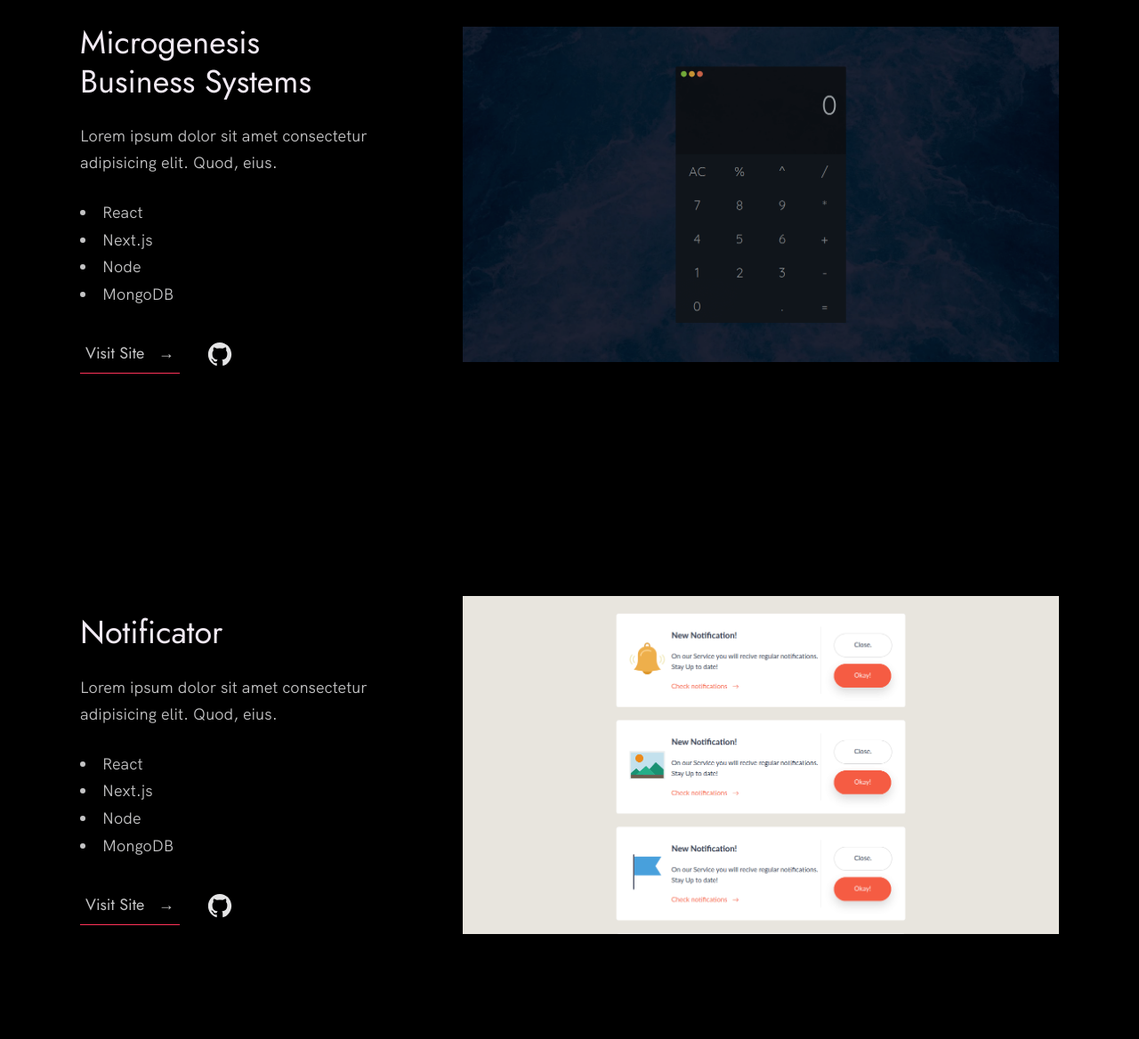
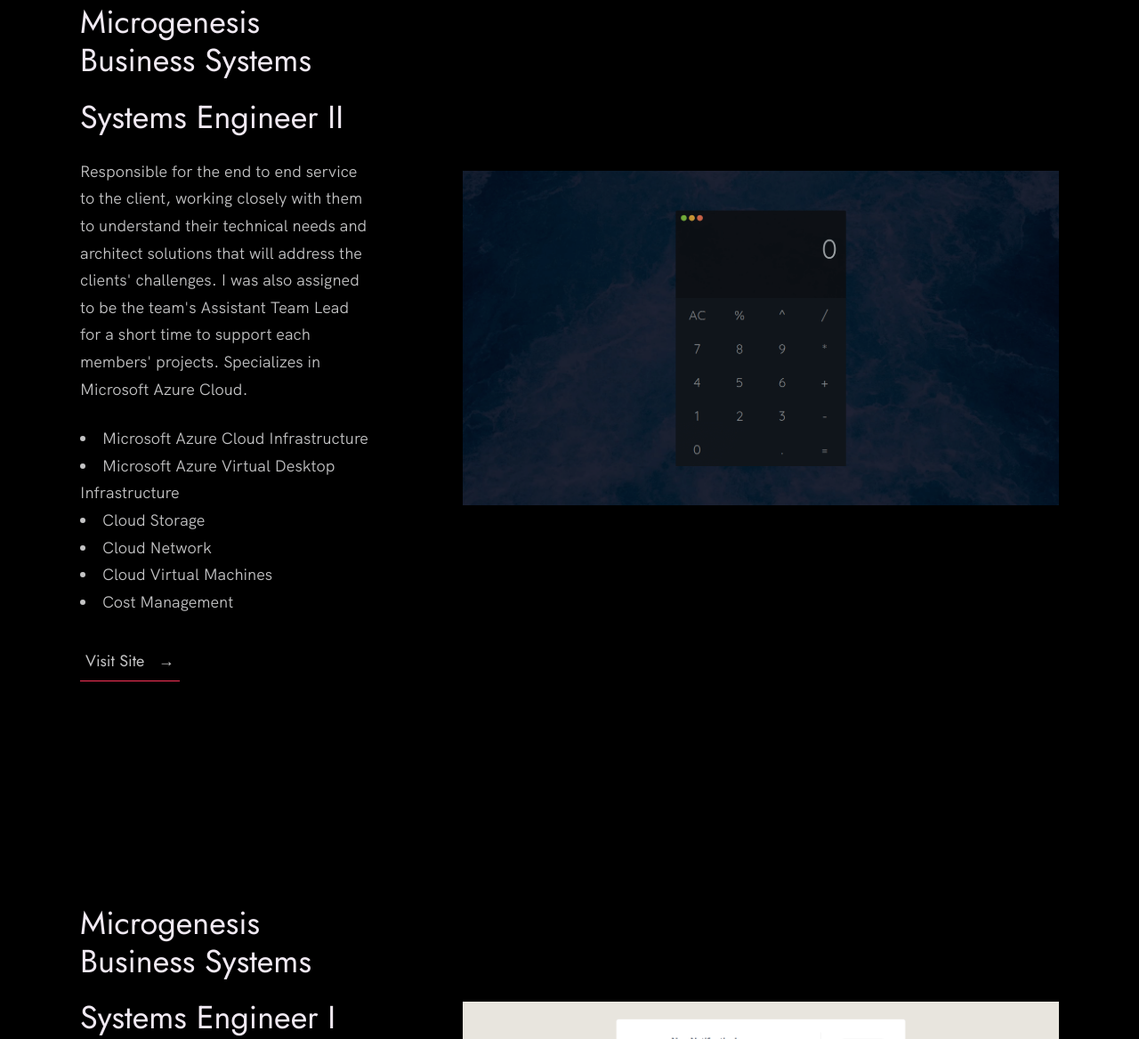
Before and after one commit to Srslybruhh/github-portfolio, a plain HTML site: page index.html in a window 1280 px wide. Shown: the part 2090-3258 px from the top of the page at 89% size. Drawn offline with Linux system fonts and the light colour scheme.

Commit message:
Work Experience Commit

```diff
--- a/index.html
+++ b/index.html
@@ -78,7 +78,8 @@
 
           <div class="work__box">
             <div class="work__text">
-              <h3>WeServ Systems Incorporated - Application Systems Engineer / Consultant</h3>
+              <h3>WeServ Systems Incorporated</h3>
+              <h3>Systems Engineer / Consultant</h3>
               <p>
                 Responsible for the design, creation, testing and documenting of new and amended programs from supplied specifications
                 in accordance with agreed standards. The provision of application maintenance and support services, either directly to
@@ -98,7 +99,6 @@
                   Visit Company Site <span>&rarr;</span>
                 </a>
                 <a href="https://github.com/nisarhassan12/portfolio" title="View Source Code" target="_blank">
-                  <img src="./images/github.svg" class="work__code" alt="GitHub">
                 </a>
               </div>
             </div>
@@ -110,23 +110,24 @@
           <div class="work__box">
             <div class="work__text">
               <h3>Microgenesis Business Systems</h3>
+              <h3>Systems Engineer II</h3>
               <p>
-                Lorem ipsum dolor sit amet consectetur adipisicing elit. Quod,
-                eius.
+                Responsible for the end to end service to the client, working closely with them to understand
+                their technical needs and architect solutions that will address the clients' challenges. I was also assigned to be
+                the team's Assistant Team Lead for a short time to support each members' projects. Specializes in Microsoft Azure Cloud.
               </p>
               <ul class="work__list">
-                <li>React</li>
-                <li>Next.js</li>
-                <li>Node</li>
-                <li>MongoDB</li>
+                <li>Microsoft Azure Cloud Infrastructure</li>
+                <li>Microsoft Azure Virtual Desktop Infrastructure</li>
+                <li>Cloud Storage</li>
+                <li>Cloud Network</li>
+                <li>Cloud Virtual Machines</li>
+                <li>Cost Management</li>
               </ul>
 
               <div class="work__links">
                 <a href="#" class="link__text">
                   Visit Site <span>&rarr;</span>
-                </a>
-                <a href="#">
-                  <img src="./images/github.svg" class="work__code" title="View Source Code" alt="GitHub">
                 </a>
               </div>
             </div>
@@ -137,16 +138,19 @@
 
           <div class="work__box">
             <div class="work__text">
-              <h3>Notificator</h3>
+              <h3>Microgenesis Business Systems</h3>
+              <h3>Systems Engineer I</h3>
               <p>
-                Lorem ipsum dolor sit amet consectetur adipisicing elit. Quod,
-                eius.
+                Responsible for the end to end service to the client, working closely with them to understand
+                their technical needs and impement our solution that will address the clients' challenges. Specializes in Kaseya VSA and
+                Quest/Dell KACE.
               </p>
               <ul class="work__list">
-                <li>React</li>
-                <li>Next.js</li>
-                <li>Node</li>
-                <li>MongoDB</li>
+                <li>Kaseya VSA</li>
+                <li>Quest/Dell KACE</li>
+                <li>Patch Management</li>
+                <li>Endpoint Management</li>
+                <li>Policy Management</li>
               </ul>
 
               <div class="work__links">
@@ -162,6 +166,37 @@
               <img src="./images/project-3.png" class="work__image" alt="Project 3" />
             </div>
           </div>
+
+          <div class="work__box">
+            <div class="work__text">
+              <h3>Microgenesis Business Systems</h3>
+              <h3>Service Engineer</h3>
+              <p>
+                Responsible for the end to end service to the client, working closely with them to understand
+                their technical needs and impement our solution that will address the clients' challenges. Specializes in Kaseya VSA and
+                Quest/Dell KACE.
+              </p>
+              <ul class="work__list">
+                <li>Computer Hardware</li>
+                <li>Computer Desktop Assembly</li>
+                <li>Windows Desktop/Server Operating System Environment</li>
+                <li>L1 Support</li>
+              </ul>
+
+              <div class="work__links">
+                <a href="#" class="link__text">
+                  Visit Site <span>&rarr;</span>
+                </a>
+                <a href="#">
+                  <img src="./images/github.svg" class="work__code" title="View Source Code" alt="GitHub">
+                </a>
+              </div>
+            </div>
+            <div class="work__image-box">
+              <img src="./images/project-3.png" class="work__image" alt="Project 3" />
+            </div>
+          </div>
+
         </div>
       </div>
     </section>
```
